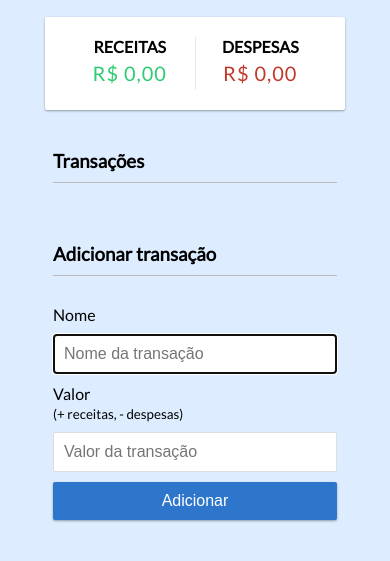
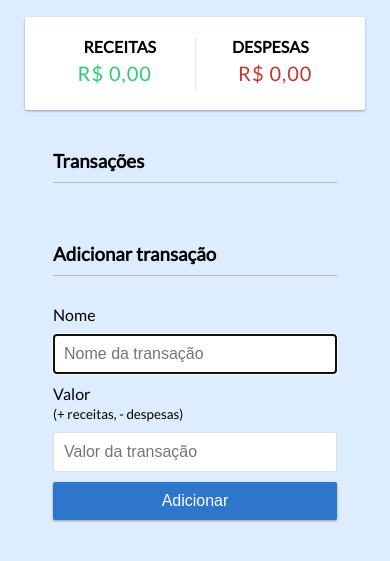
Before and after one commit to vleonecezar/controle-financeir, a plain HTML site: page index.html in a window 390 px wide. Shown: the part 163-724 px from the top of the page. Drawn offline with Linux system fonts and the light colour scheme.

Commit message:
margin das receitas e despesas na tela mobile

```diff
--- a/style.css
+++ b/style.css
@@ -184,7 +184,15 @@ form {
   }
 
   .inc-exp-container {
-    width: 300px;
+    width: 340px;
+  }
+
+  .money.plus {
+   margin-right: 10px;
+  }
+
+  .money.minus {
+   margin-left: 10px;
   }
 
   .transactions-container {
```
